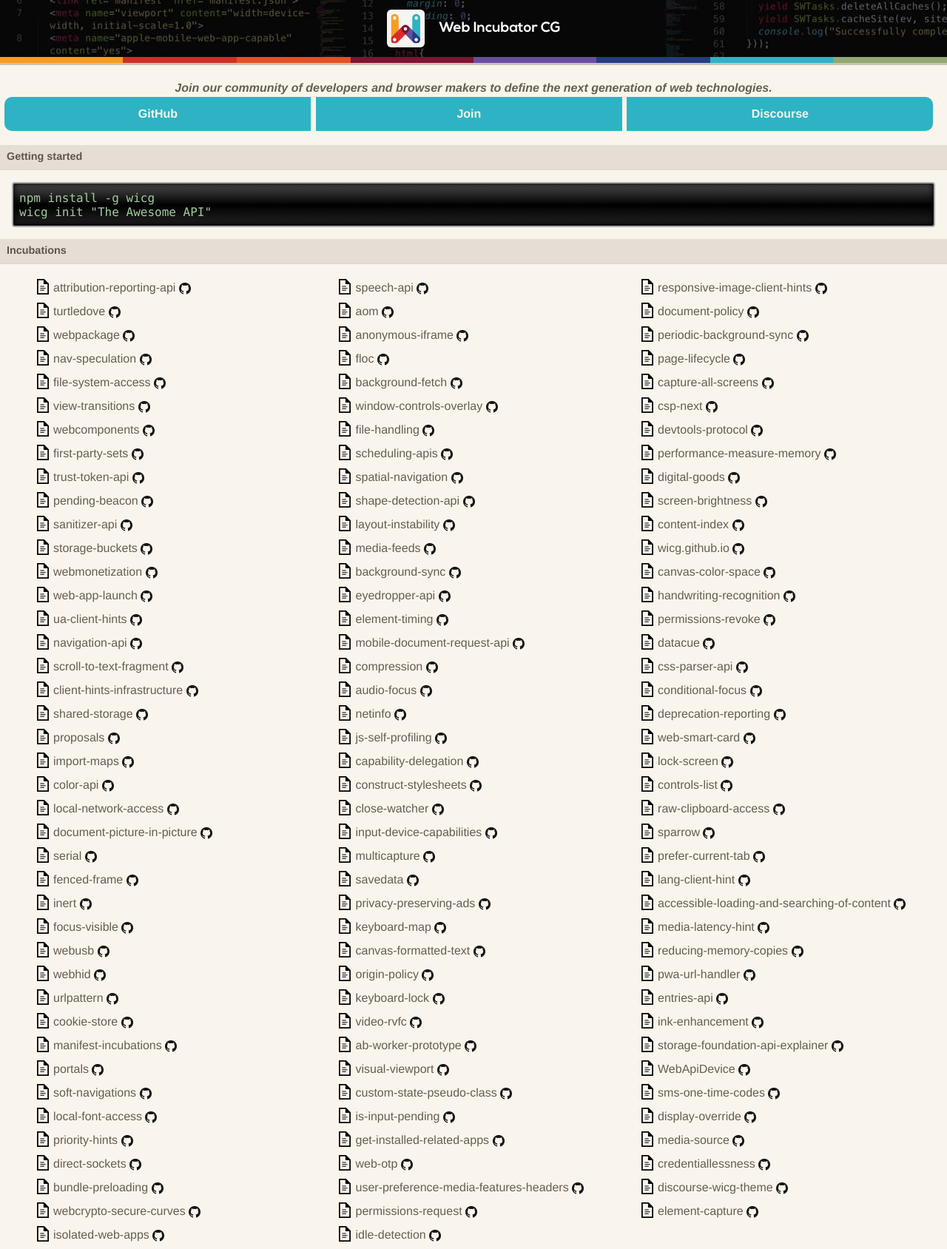
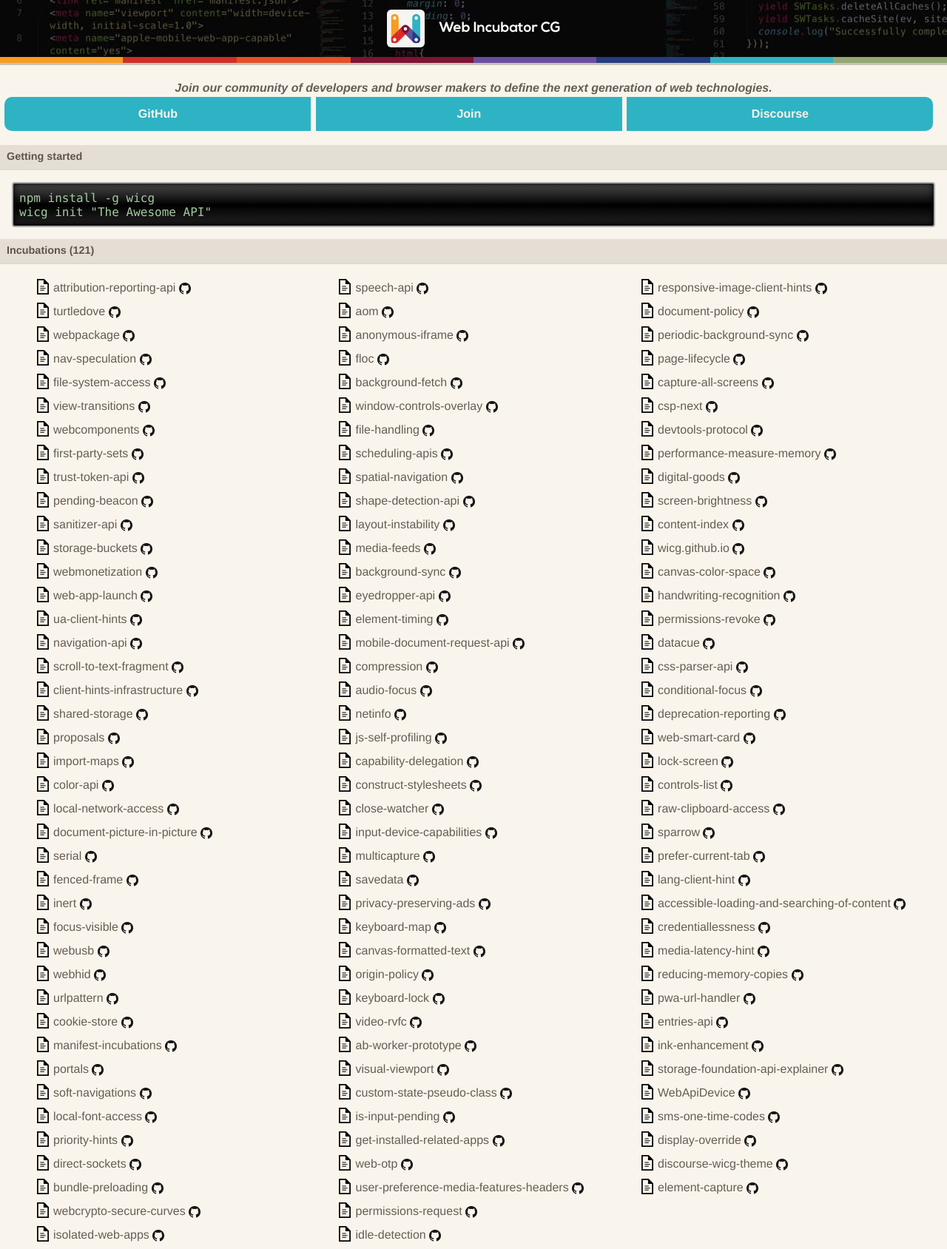
Before and after one commit to WICG/wicg.io, a website: page index.html in a window 1280 px wide. Shown: the top 1688 px of the page at 74% size. Drawn offline with Linux system fonts and the light colour scheme.

Commit message:
Cleaup code a bit + show incubation count (#22)

```diff
--- a/index.html
+++ b/index.html
@@ -11,9 +11,7 @@
     <script src="js/lib/hyperhtml.js" async></script>
     <link rel="stylesheet" href="styles/style.css" />
     <link href="images/logo.svg" rel="icon" sizes="any" />
-    <title>
-      Web Incubator Community Group (WICG)
-    </title>
+    <title>Web Incubator Community Group (WICG)</title>
   </head>
 
   <body>
@@ -34,24 +32,18 @@
         </p>
         <ul class="buttonlist fancypill">
           <li>
-            <a href="https://github.com/WICG/">
-              GitHub
-            </a>
+            <a href="https://github.com/WICG/">GitHub</a>
           </li>
           <li>
-            <a href="https://www.w3.org/community/wicg/">
-              Join
-            </a>
+            <a href="https://www.w3.org/community/wicg/">Join</a>
           </li>
           <li>
-            <a href="https://discourse.wicg.io/">Discourse </a>
+            <a href="https://discourse.wicg.io/">Discourse</a>
           </li>
         </ul>
       </section>
       <section id="publications" class="collapsable accelerated">
-        <h2 class="opener">
-          Getting started
-        </h2>
+        <h2 class="opener">Getting started</h2>
         <pre class="bash">
 npm install -g wicg
 wicg init "The Awesome API"</pre
@@ -59,19 +51,15 @@ wicg init "The Awesome API"</pre
       </section>
       <section id="publications" class="collapsable accelerated">
         <h2 class="opener">
-          Incubations
+          Incubations <span class="incubation-count"></span>
         </h2>
         <ul class="docslist multicol" id="incubation-list"></ul>
       </section>
       <section id="links" class="collapsable accelerated">
-        <h2 class="opener">
-          Useful Resources
-        </h2>
+        <h2 class="opener">Useful Resources</h2>
         <ul class="linkslist multicol">
           <li>
-            <a href="https://wicg.github.io/admin/charter.html">
-              Charter
-            </a>
+            <a href="https://wicg.github.io/admin/charter.html"> Charter </a>
           </li>
           <li>
             <a href="https://www.w3.org/community/wicg/participants">
@@ -79,9 +67,7 @@ wicg init "The Awesome API"</pre
             </a>
           </li>
           <li>
-            <a href="https://www.w3.org/community/wicg/">
-              Join
-            </a>
+            <a href="https://www.w3.org/community/wicg/"> Join </a>
           </li>
           <li>
             <a href="https://lists.w3.org/Archives/Public/public-wicg/">
@@ -147,18 +133,21 @@ wicg init "The Awesome API"</pre
     <script>
       "use strict";
       async function fillSpecs() {
-        const specs = await fetch("repos.json").then(r => r.json());
-        const markup = specs.map(toListItem);
-        const render = hyperHTML.bind(
+        const jsonPromise = fetch("repos.json").then((r) => r.json());
+        const incubationList = hyperHTML.hyper(
           document.getElementById("incubation-list")
         );
-      const content =
-        render`
-      ${{
-        any: markup,
-        placeholder: "Loading specs...",
-      }}
-      `;
+        const incubationCount = hyperHTML.hyper(
+          document.querySelector(".incubation-count")
+        );
+        incubationList`${{
+          placeholder: "Loading specs...",
+          any: jsonPromise.then(specs => specs.map(toListItem)),
+        }}`;
+        incubationCount`${{
+          placeholder: "",
+          any: jsonPromise.then(specs => `(${specs.length})`),
+        }}`;
       }
 
       function byKey([keyA], [keyB]) {
@@ -166,12 +155,12 @@ wicg init "The Awesome API"</pre
       }
 
       function toListItem(entry) {
-        const {name, repo} = entry;
+        const { name, repo } = entry;
         let { spec } = entry;
         // derived from repo
         if (!spec) {
           const { pathname } = new URL(repo);
-          const path = pathname.substring(pathname.lastIndexOf('/') + 1);
+          const path = pathname.substring(pathname.lastIndexOf("/") + 1);
           spec = new URL(path, "https://wicg.github.io/");
         }
         return hyperHTML`<li>
--- a/repos.json
+++ b/repos.json
@@ -3,7 +3,7 @@
     "name": "attribution-reporting-api",
     "repo": "https://github.com/WICG/attribution-reporting-api",
     "spec": "https://wicg.github.io/attribution-reporting-api/",
-    "score": 3951.8999999999996
+    "score": 3950.7
   },
   {
     "name": "turtledove",
@@ -15,7 +15,7 @@
     "name": "webpackage",
     "repo": "https://github.com/WICG/webpackage",
     "spec": null,
-    "score": 1362
+    "score": 1360.8
   },
   {
     "name": "nav-speculation",
@@ -75,13 +75,13 @@
     "name": "webmonetization",
     "repo": "https://github.com/WICG/webmonetization",
     "spec": "https://webmonetization.org",
-    "score": 588
+    "score": 587.6999999999999
   },
   {
     "name": "web-app-launch",
     "repo": "https://github.com/WICG/web-app-launch",
     "spec": "",
-    "score": 560.6999999999999
+    "score": 558
   },
   {
     "name": "ua-client-hints",
@@ -93,7 +93,7 @@
     "name": "navigation-api",
     "repo": "https://github.com/WICG/navigation-api",
     "spec": "https://wicg.github.io/navigation-api/",
-    "score": 465.9
+    "score": 465.59999999999997
   },
   {
     "name": "scroll-to-text-fragment",
@@ -147,13 +147,13 @@
     "name": "serial",
     "repo": "https://github.com/WICG/serial",
     "spec": "https://wicg.github.io/serial/",
-    "score": 309.9
+    "score": 309.59999999999997
   },
   {
     "name": "fenced-frame",
     "repo": "https://github.com/WICG/fenced-frame",
     "spec": "https://wicg.github.io/fenced-frame/",
-    "score": 295.8
+    "score": 295.2
   },
   {
     "name": "inert",
@@ -603,7 +603,7 @@
     "name": "deprecation-reporting",
     "repo": "https://github.com/WICG/deprecation-reporting",
     "spec": "https://wicg.github.io/deprecation-reporting/",
-    "score": 21.3
+    "score": 21
   },
   {
     "name": "web-smart-card",
@@ -652,6 +652,12 @@
     "repo": "https://github.com/WICG/accessible-loading-and-searching-of-content",
     "spec": null,
     "score": 17.4
+  },
+  {
+    "name": "credentiallessness",
+    "repo": "https://github.com/WICG/credentiallessness",
+    "spec": null,
+    "score": 16.5
   },
   {
     "name": "media-latency-hint",
@@ -708,18 +714,6 @@
     "score": 4.2
   },
   {
-    "name": "media-source",
-    "repo": "https://github.com/WICG/media-source",
-    "spec": "https://wicg.github.io/media-source/",
-    "score": 1.7999999999999998
-  },
-  {
-    "name": "credentiallessness",
-    "repo": "https://github.com/WICG/credentiallessness",
-    "spec": null,
-    "score": 0.8999999999999999
-  },
-  {
     "name": "discourse-wicg-theme",
     "repo": "https://github.com/WICG/discourse-wicg-theme",
     "spec": null,
```
